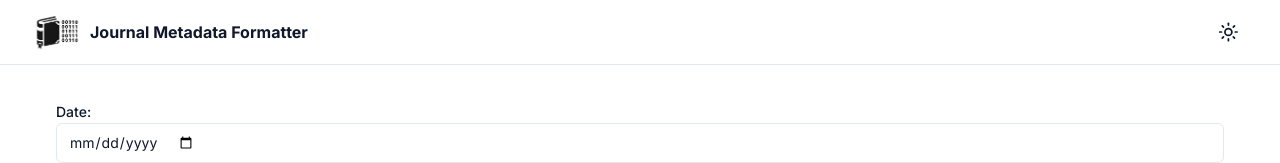
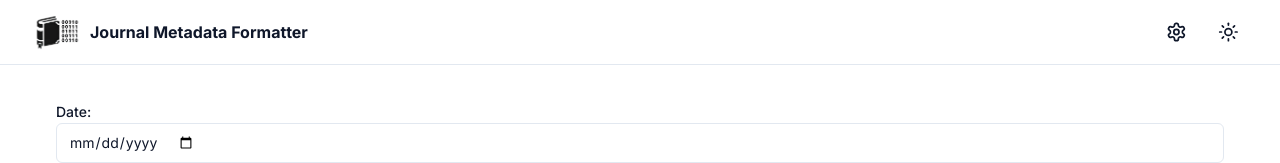
Before and after one commit to JamesMitofsky/Journal-Buddy, a Next.js app: page / in a window 1280 px wide. Shown: the top 163 px of the page. Built offline with nearby package versions, Linux system fonts and the light colour scheme.

Commit message:
Add default settings icon to header

```diff
--- /dev/null
+++ b/components/DefaultSettings.tsx
@@ -0,0 +1,18 @@
+"use client"
+
+import { Settings } from "lucide-react"
+
+import { Button } from "@/components/ui/button"
+
+export function DefaultSettings() {
+
+  return (
+    <Button
+      variant="ghost"
+      size="icon"
+      onClick={() => console.log('open settings dialog')}
+    >
+      <Settings className="h-6 w-[1.3rem]" />
+    </Button>
+  )
+}
--- a/components/site-header.tsx
+++ b/components/site-header.tsx
@@ -1,6 +1,7 @@
 
 import { MainNav } from "@/components/main-nav"
 import { ThemeToggle } from "@/components/theme-toggle"
+import { DefaultSettings } from "./defaultSettings"
 
 export function SiteHeader() {
   return (
@@ -8,7 +9,8 @@ export function SiteHeader() {
       <div className="container flex h-16 items-center space-x-4 sm:justify-between sm:space-x-0">
         <MainNav />
         <div className="flex flex-1 items-center justify-end space-x-4">
-          <nav className="flex items-center space-x-1">
+          <nav className="flex items-center space-x-3">
+            <DefaultSettings />
             <ThemeToggle />
           </nav>
         </div>
```
